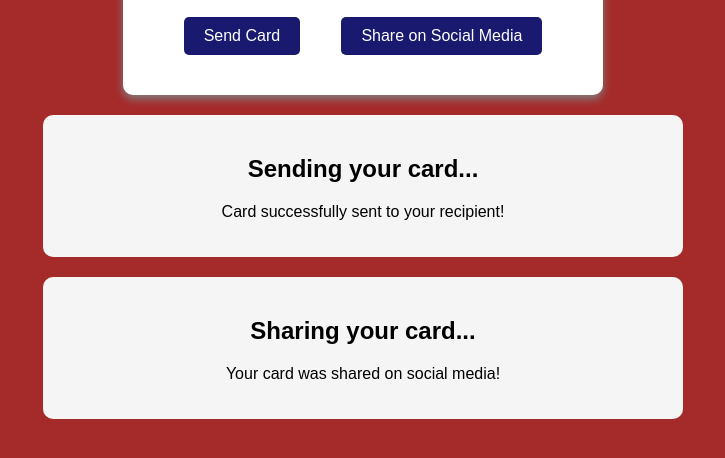
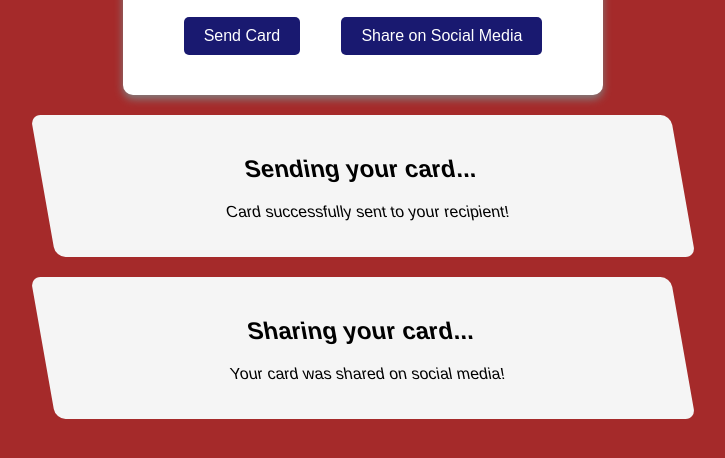
Before and after one commit to csant510/design-a-greeting-card, a plain HTML site: page index.html in a window 1280 px wide. In both pictures the pointer is over the element 640 px from the left and 401 px from the top of the page. Shown: the part 216-674 px from the top of the page, without its empty margins (277-1002 px from the left). Drawn offline with Linux system fonts and the light colour scheme.

Commit message:
Update styles.css

```diff
--- a/styles.css
+++ b/styles.css
@@ -74,4 +74,9 @@ section {
   background-color: whitesmoke;
   padding: 20px;
   border-radius: 10px;
+  transform: skewX(10deg);
 }
+
+section:hover{
+  transform: skewX(10deg);
+}
```
